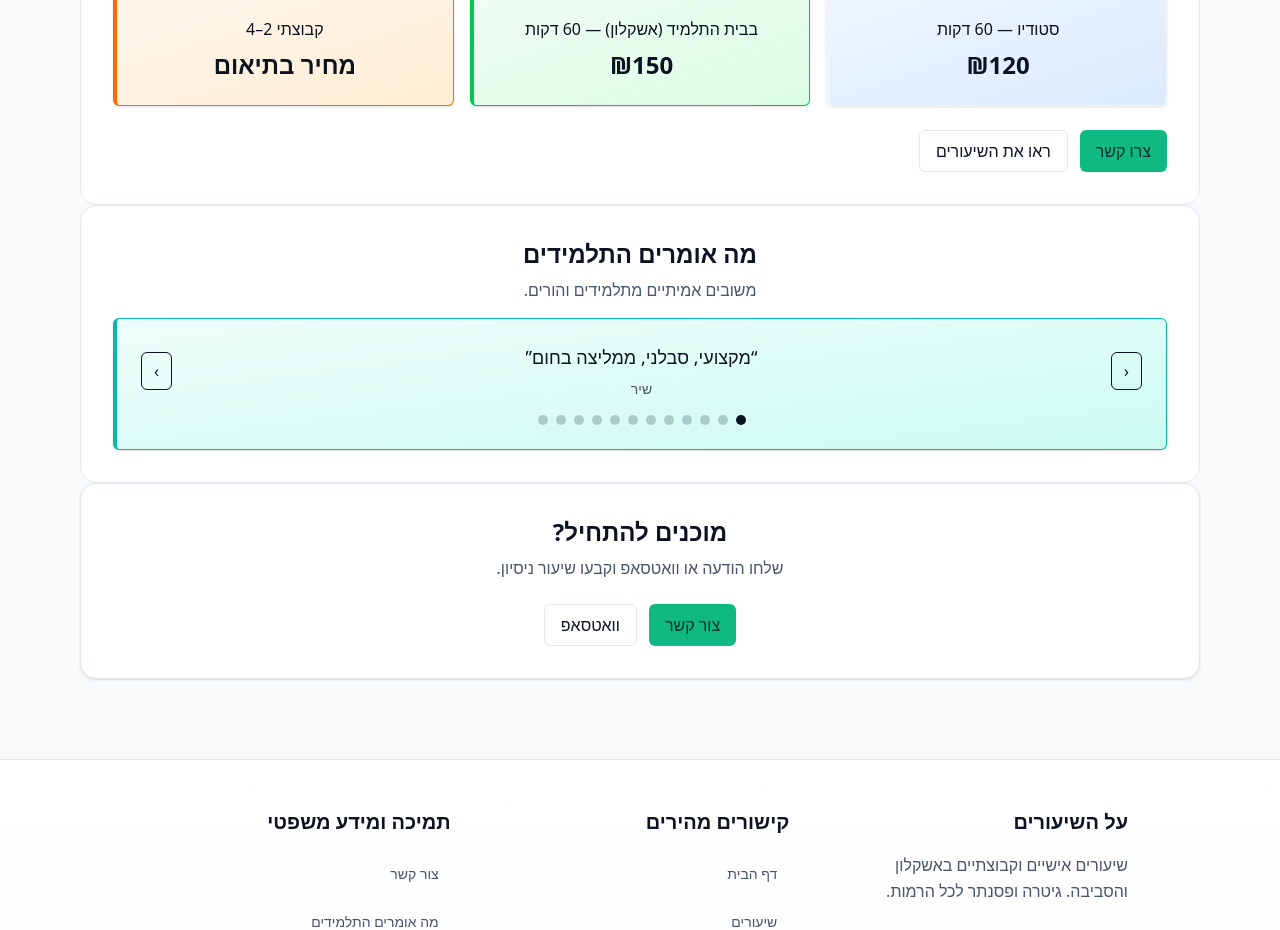
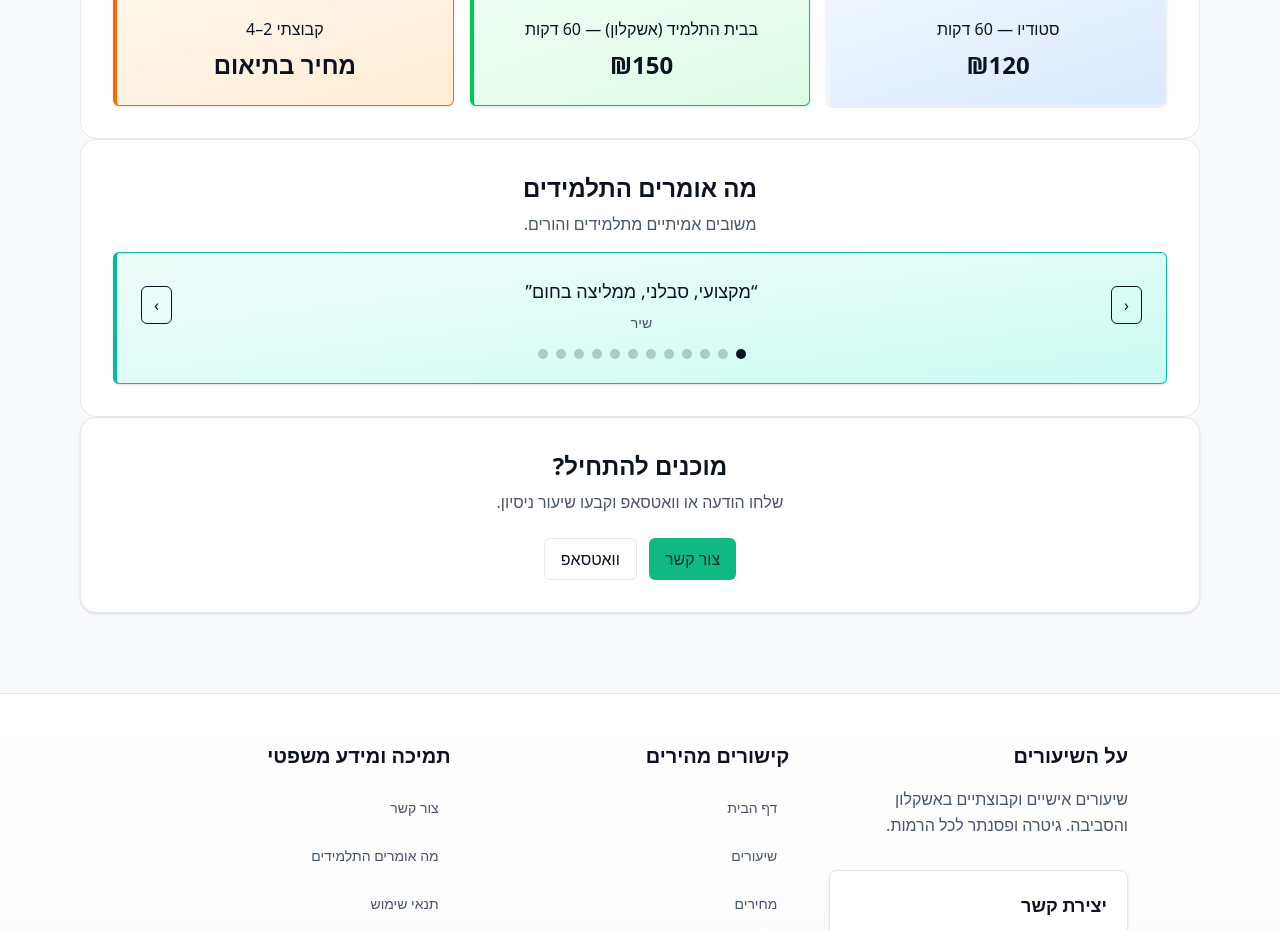
Before and after one commit to doronc36-rgb/guitar-lessons, a Next.js app: page / in a window 1280 px wide. Shown: the part 1400-2330 px from the top of the page. Built offline with nearby package versions, Linux system fonts and the light colour scheme; no server answers.

Commit message:
ui(pricing): remove extra CTA buttons from Prices section

```diff
--- a/src/app/components/marketing/Pricing.tsx
+++ b/src/app/components/marketing/Pricing.tsx
@@ -25,10 +25,7 @@ export default function MarketingPricing() {
             );
           })}
         </div>
-        <div className="mt-6 flex gap-3">
-          <Button href="/contact">{t.marketing.pricing.ctaContact}</Button>
-          <Button href="/lessons" variant="secondary">{t.marketing.pricing.ctaLessons}</Button>
-        </div>
+        {/* Removed extra buttons to reduce repetition */}
       </Section>
     </Container>
   );
```
